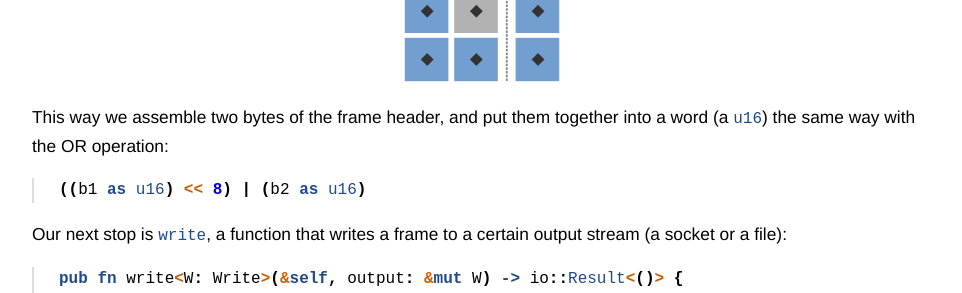
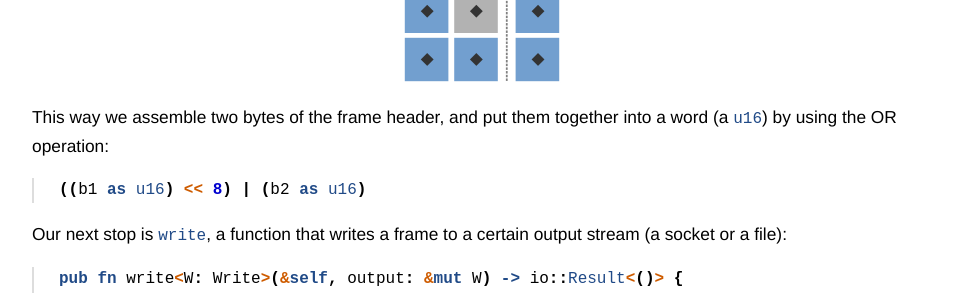
Before and after one commit to nbaksalyar/nbaksalyar.github.io, a Jekyll site: the page built from _posts/2015-11-09-rust-in-detail-2.md, in a window 1280 px wide and 900 px high, scrolled down 22516 px. Shown: the part 153-446 px from the top of the window, without its empty margins (158-1120 px from the left). Built offline with Jekyll 4.4.1, drawn with Linux system fonts in a browser that asks for light colours; comment, search, counter and statistics services are not loaded.

Commit message:
Improve wording

```diff
--- a/_posts/2015-11-09-rust-in-detail-2.md
+++ b/_posts/2015-11-09-rust-in-detail-2.md
@@ -820,7 +820,7 @@ As you might have guessed, `<<` is the bit shift operation. It works exactly the
 
 <img src="/static/rust-2/or-mask.png" class="centered" />
 
-This way we assemble two bytes of the frame header, and put them together into a word (a `u16`) the same way with the OR operation:
+This way we assemble two bytes of the frame header, and put them together into a word (a `u16`) by using the OR operation:
 
 {% highlight rust %}
 ((b1 as u16) << 8) | (b2 as u16)
```
